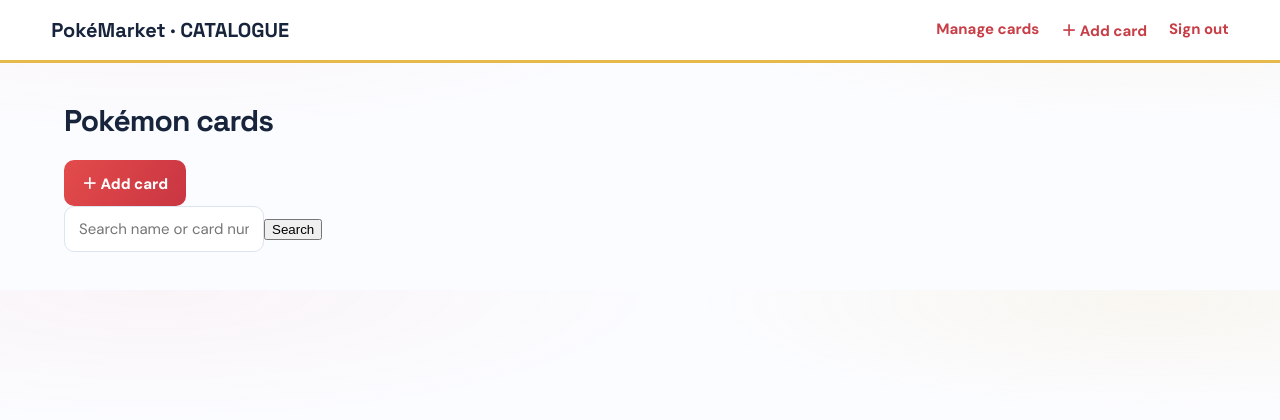
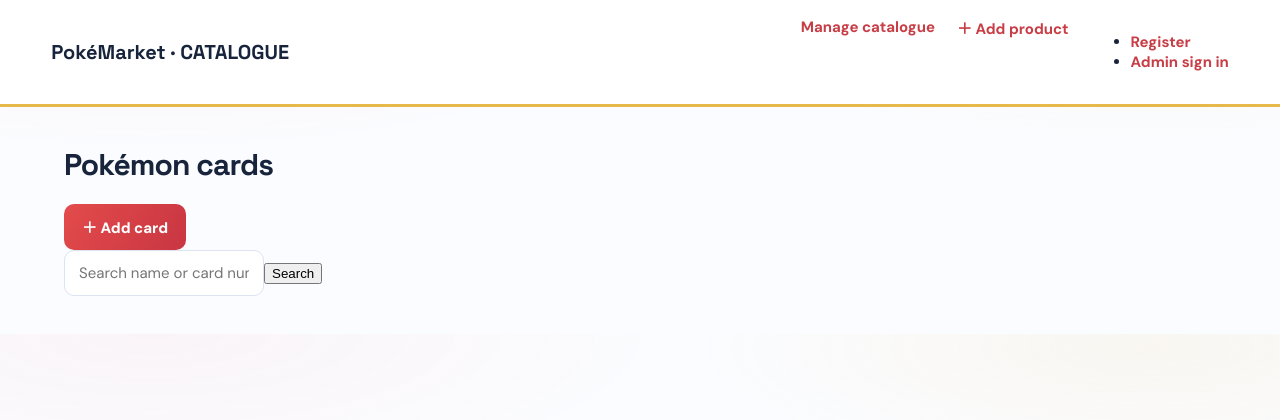
Before and after one commit to shinuxAKI/PokeMarket, an ASP.NET Core app: page /Cards in a window 1280 px wide. Shown: the top 420 px of the page. Run offline with ASP.NET Core 8, Linux system fonts and the light colour scheme; the visitor is signed in with stand-in values (Sample User, id 1); some libraries are stand-ins or nearby versions.

Commit message:
Use secure Identity partial for sign-out and generic sign-in

```diff
--- a/PokemonMvc/Views/Shared/_Layout.cshtml
+++ b/PokemonMvc/Views/Shared/_Layout.cshtml
@@ -1,7 +1,23 @@
 <!doctype html>
 <html lang="en">
-<head><meta charset="utf-8"><meta name="viewport" content="width=device-width,initial-scale=1"><title>@ViewData["Title"] · PokéMarket Catalogue</title><link rel="stylesheet" href="~/css/site.css" asp-append-version="true"></head>
+<head>
+    <meta charset="utf-8">
+    <meta name="viewport" content="width=device-width,initial-scale=1">
+    <title>@ViewData["Title"] · PokéMarket Catalogue</title>
+    <link rel="stylesheet" href="~/css/site.css" asp-append-version="true">
+</head>
 <body>
-<header><a href="/">PokéMarket · CATALOGUE</a><nav><a href="/Cards">Manage cards</a><a href="/Cards/Create">＋ Add card</a>@if (User.Identity?.IsAuthenticated == true) { <a href="/Identity/Account/Logout">Sign out</a> } else { <a href="/Identity/Account/Login">Admin sign in</a> }</nav></header>
+<header>
+    <a href="/">PokéMarket · CATALOGUE</a>
+    <nav>
+        @if (User.IsInRole("Admin"))
+        {
+            <a href="/Cards">Manage catalogue</a>
+            <a href="/Cards/Create">＋ Add product</a>
+        }
+        <partial name="_LoginPartial" />
+    </nav>
+</header>
 <main>@RenderBody()</main>
-</body></html>
+</body>
+</html>
```
